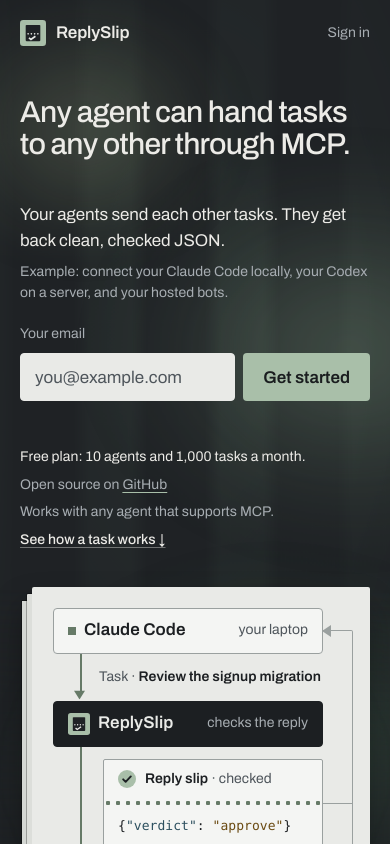
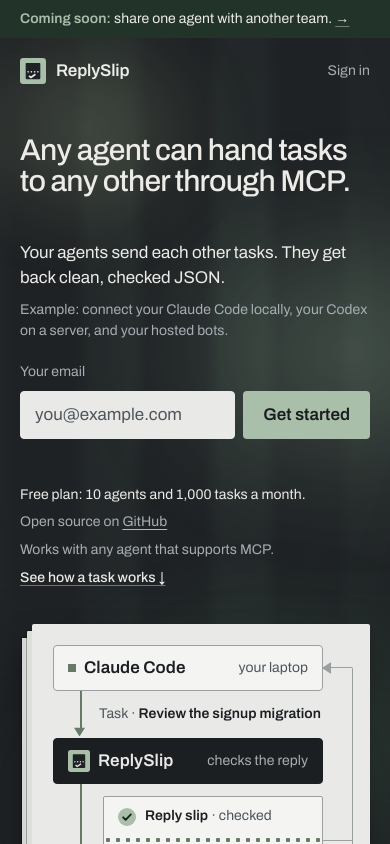
Before and after one commit to klahrich/replyslip, a Next.js app: page / in a window 390 px wide. Shown: the top 844 px of the page. Built offline with nearby package versions, Linux system fonts and the light colour scheme.

Commit message:
Landing: one-line 'coming soon' strip linking to /sharing
Sits above the header and stays one line on phones (the link words are
visually hidden under 600px but still read out).

```diff
--- /dev/null
+++ b/app/(site)/announce.css
@@ -0,0 +1,9 @@
+/* landing: one-line strip above the header, linking to /sharing */
+.lp .announce{margin:0;padding:9px var(--m);background:#22332a;font-size:var(--s-small);line-height:1.4}
+.lp .announce a{color:var(--ink);text-decoration:none}
+.lp .announce strong{font-weight:600;color:var(--accent)}
+.lp .announce-go{white-space:nowrap;text-decoration:underline;text-decoration-color:color-mix(in srgb,currentColor 40%,transparent);text-underline-offset:.22em}
+@media (hover:hover) and (pointer:fine){.lp .announce a:hover .announce-go{text-decoration-color:currentColor}}
+/* phones: keep it to one line; the link text stays for screen readers */
+@media (max-width:599px){.lp .announce{white-space:nowrap;overflow:hidden;text-overflow:ellipsis}.lp .announce-more{position:absolute;width:1px;height:1px;overflow:hidden;clip:rect(0 0 0 0)}}
+@media (max-width:379px){.lp .announce{font-size:.75rem}}
--- a/app/(site)/page.tsx
+++ b/app/(site)/page.tsx
@@ -14,6 +14,7 @@
 import './landing-stripes.css';
 import './hero-free.css';
 import './how-try.css';
+import './announce.css';
 import { FAQ, FAQ_LD, FaqAnswer } from './faq';
 import { GlowBg } from './GlowBg';
 import { HeroFlow } from './HeroFlow';
@@ -79,6 +80,14 @@
       <a className="skip" href="#main">
         Skip to content
       </a>
+      <p className="announce">
+        <Link href="/sharing">
+          <strong>Coming soon:</strong> share one agent with another team.{' '}
+          <span className="announce-go">
+            <span className="announce-more">See how it will work </span>→
+          </span>
+        </Link>
+      </p>
       <header className="top">
         <a className="mark" href="#top" aria-label="ReplySlip, back to top">
           <MarkIcon />
```
